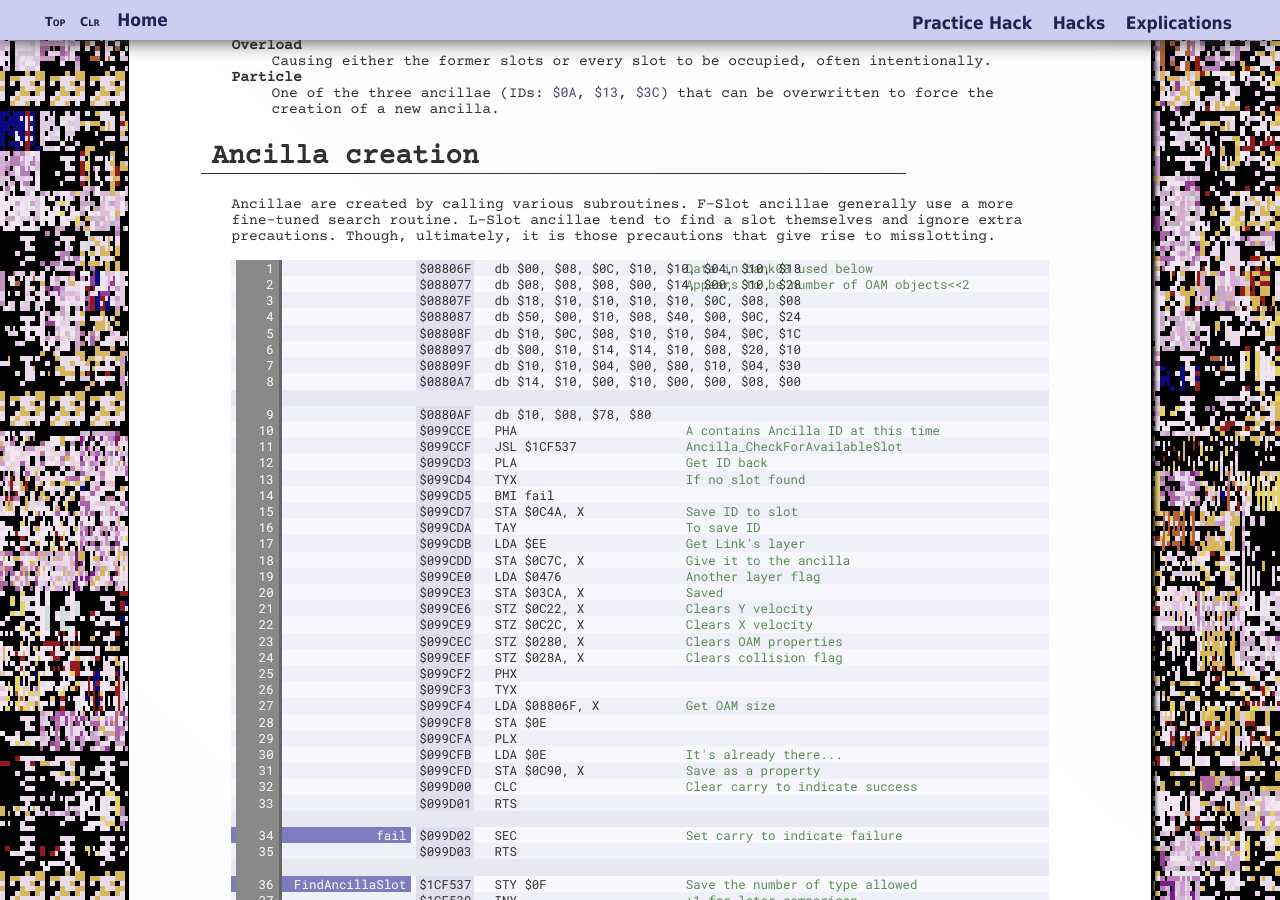
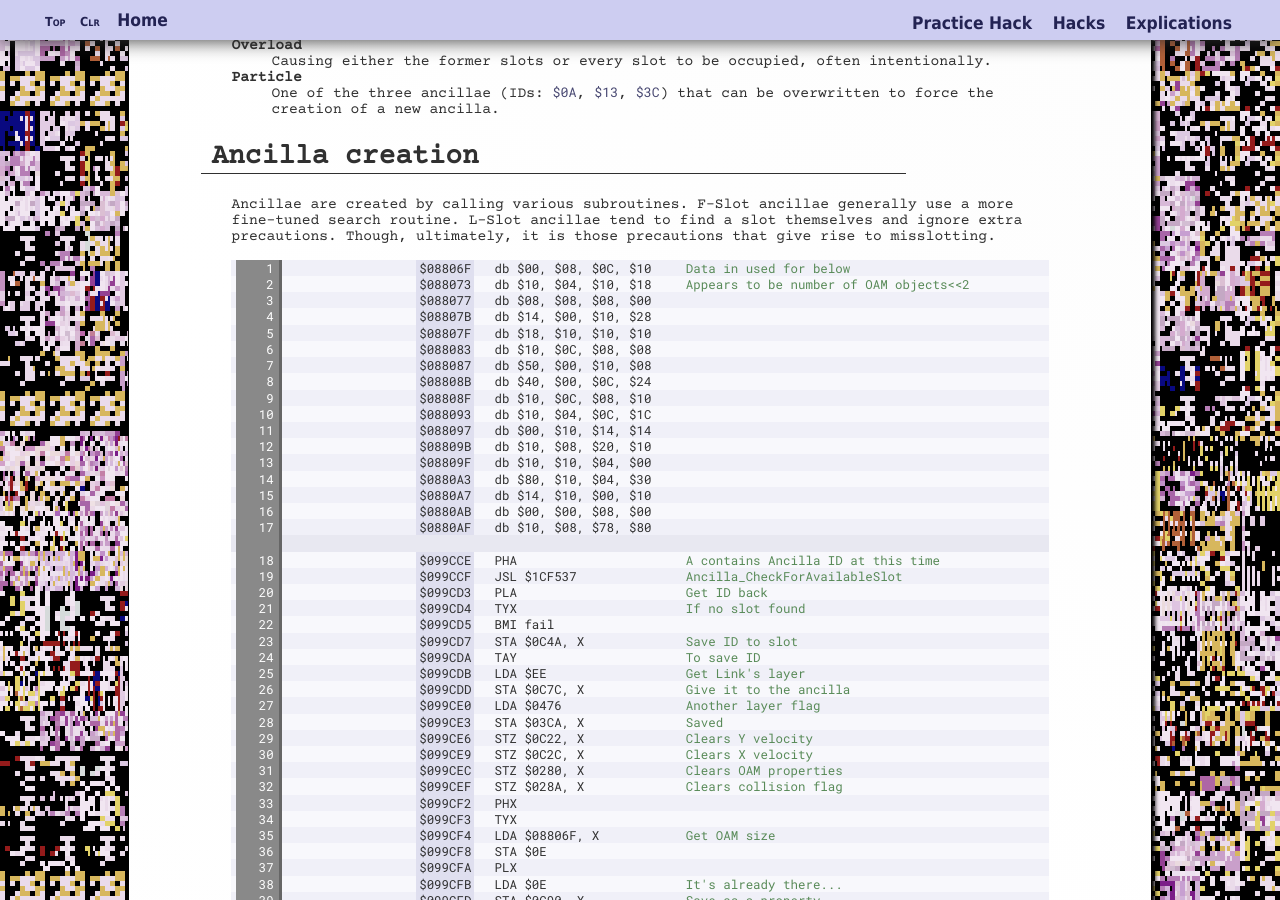
Before and after one commit to spannerisms/spannerisms.github.io, a Jekyll site: the page built from misslot.html, in a window 1280 px wide and 900 px high, scrolled down 714 px. Built offline with Jekyll 4.4.1, drawn with Linux system fonts in a browser that asks for light colours.

Commit message:
Update misslot.html

```diff
--- a/misslot.html
+++ b/misslot.html
@@ -33,16 +33,24 @@ background: glitchybg dossier
 	<p>Ancillae are created by calling various subroutines. F-Slot ancillae generally use a more fine-tuned search routine. L-Slot ancillae tend to find a slot themselves and ignore extra precautions. Though, ultimately, it is those precautions that give rise to misslotting.</p>
 
 	<div class="snesasm">
-		<div></div><div addr="$08806F">db $00, $08, $0C, $10, $10, $04, $10, $18</div><div>Data in bank08 used below</div>
-		<div></div><div addr="$088077">db $08, $08, $08, $00, $14, $00, $10, $28</div><div>Appears to be number of OAM objects&lt;&lt;2</div>
-		<div></div><div addr="$08807F">db $18, $10, $10, $10, $10, $0C, $08, $08</div><div></div>
-		<div></div><div addr="$088087">db $50, $00, $10, $08, $40, $00, $0C, $24</div><div></div>
-		<div></div><div addr="$08808F">db $10, $0C, $08, $10, $10, $04, $0C, $1C</div><div></div>
-		<div></div><div addr="$088097">db $00, $10, $14, $14, $10, $08, $20, $10</div><div></div>
-		<div></div><div addr="$08809F">db $10, $10, $04, $00, $80, $10, $04, $30</div><div></div>
-		<div></div><div addr="$0880A7">db $14, $10, $00, $10, $00, $00, $08, $00</div><div></div>
+		<div></div><div addr="$08806F">db $00, $08, $0C, $10</div><div>Data in used for below</div>
+		<div></div><div addr="$088073">db $10, $04, $10, $18</div><div>Appears to be number of OAM objects&lt;&lt;2</div>
+		<div></div><div addr="$088077">db $08, $08, $08, $00</div><div></div>
+		<div></div><div addr="$08807B">db $14, $00, $10, $28</div><div></div>
+		<div></div><div addr="$08807F">db $18, $10, $10, $10</div><div></div>
+		<div></div><div addr="$088083">db $10, $0C, $08, $08</div><div></div>
+		<div></div><div addr="$088087">db $50, $00, $10, $08</div><div></div>
+		<div></div><div addr="$08808B">db $40, $00, $0C, $24</div><div></div>
+		<div></div><div addr="$08808F">db $10, $0C, $08, $10</div><div></div>
+		<div></div><div addr="$088093">db $10, $04, $0C, $1C</div><div></div>
+		<div></div><div addr="$088097">db $00, $10, $14, $14</div><div></div>
+		<div></div><div addr="$08809B">db $10, $08, $20, $10</div><div></div>
+		<div></div><div addr="$08809F">db $10, $10, $04, $00</div><div></div>
+		<div></div><div addr="$0880A3">db $80, $10, $04, $30</div><div></div>
+		<div></div><div addr="$0880A7">db $14, $10, $00, $10</div><div></div>
+		<div></div><div addr="$0880AB">db $00, $00, $08, $00</div><div></div>
+		<div></div><div addr="$0880AF">db $10, $08, $78, $80</div><div></div>
 		<span></span>
-		<div></div><div addr="$0880AF">db $10, $08, $78, $80</div><div></div>
 		<div></div><div addr="$099CCE">PHA</div><div>A contains Ancilla ID at this time</div>
 		<div></div><div addr="$099CCF">JSL $1CF537</div><div>Ancilla_CheckForAvailableSlot</div>
 		<div></div><div addr="$099CD3">PLA</div><div>Get ID back</div>
```
